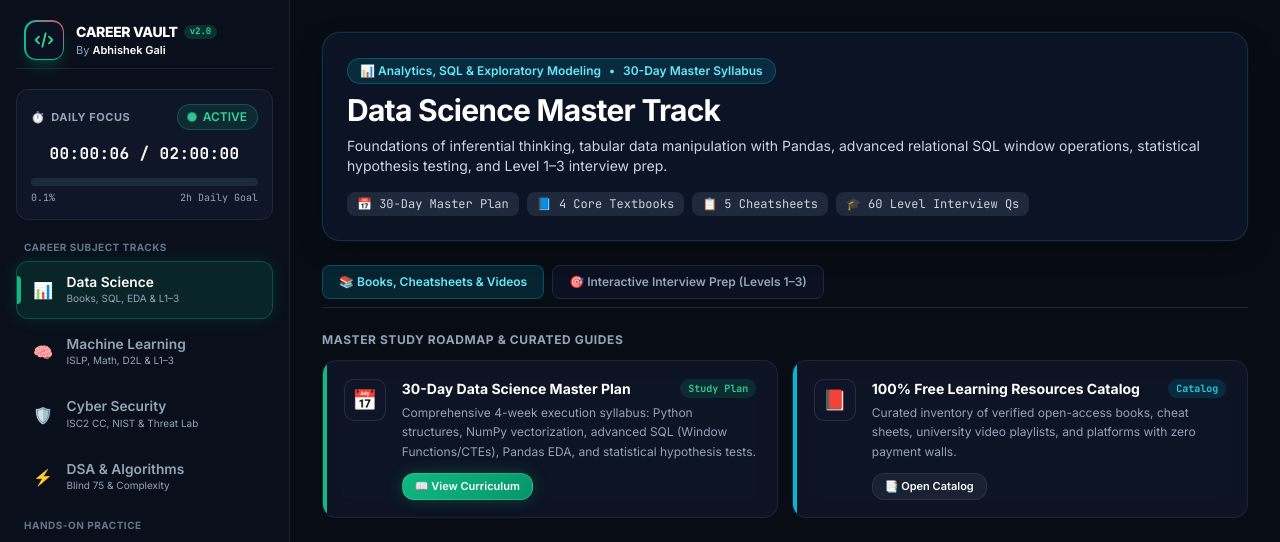
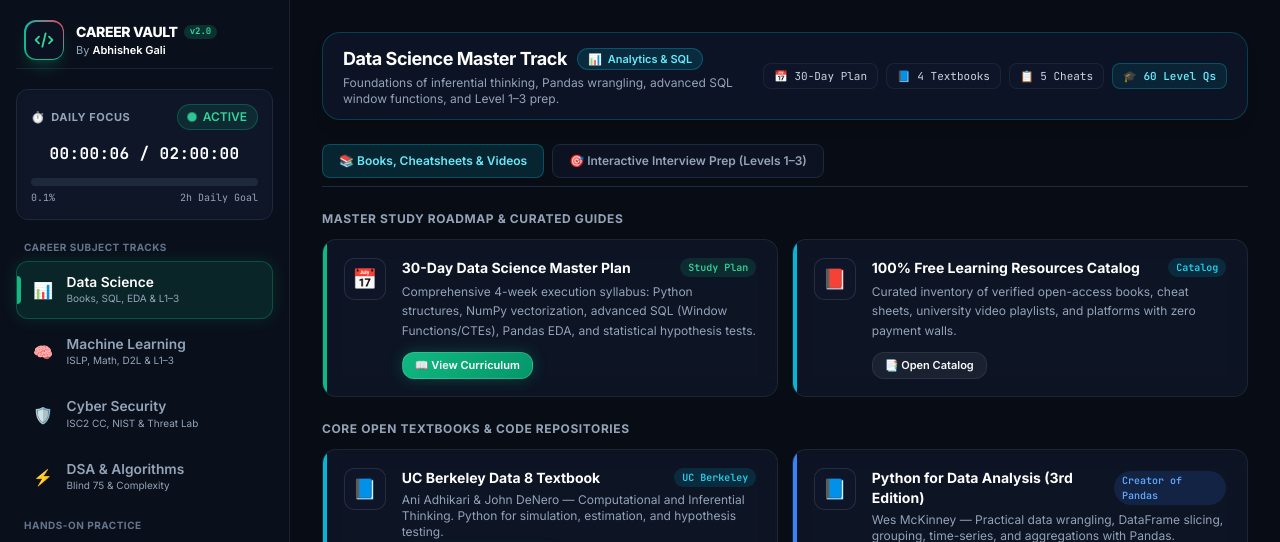
Before and after one commit to Abhishek-Gali/career-learning-vault-web, a FastAPI app: page / in a window 1280 px wide. Shown: the top 542 px of the page. Run offline with FastAPI, Linux system fonts and the light colour scheme; data comes from the database, SQL or seed files in the repository; data that the repository does not hold is empty; some libraries are stand-ins or nearby versions.

Commit message:
style: redesign track hero headers into sleek, compact Refero-style executive toolbars

```diff
--- a/static/css/refero_watermelon.css
+++ b/static/css/refero_watermelon.css
@@ -726,3 +726,19 @@ header.app-header {
   background: #f59e0b;
   box-shadow: 0 0 6px rgba(245, 158, 11, 0.4);
 }
+
+
+
+/* ── Sub-tab Navigation Buttons ────────────────────────────────────────────── */
+.subtab-btn {
+  padding: 0.4rem 0.85rem;
+  border-radius: 8px;
+  font-size: 0.75rem;
+  font-weight: 600;
+  display: inline-flex;
+  align-items: center;
+  gap: 0.4rem;
+  transition: var(--transition-smooth);
+  cursor: pointer;
+  user-select: none;
+}
--- a/templates/index.html
+++ b/templates/index.html
@@ -38,7 +38,7 @@
   </script>
 
   <!-- Refero Design & Watermelon UI Styles -->
-  <link rel="stylesheet" href="/static/css/refero_watermelon.css?v=2.2.0">
+  <link rel="stylesheet" href="/static/css/refero_watermelon.css?v=2.3.0">
 
   <!-- Canvas Confetti CDN -->
   <script src="https://cdn.jsdelivr.net/npm/canvas-confetti@1.9.2/dist/confetti.browser.min.js"></script>
@@ -295,23 +295,24 @@
       <!-- =================================================================== -->
       <section id="view-datascience" class="track-view space-y-6">
         <!-- Hero Header (Clean & Compact, No Picture) -->
-        <div class="glass-panel p-6 relative overflow-hidden border border-cyan-500/20">
-          <div class="space-y-2">
-            <div class="inline-flex items-center gap-2 px-3 py-1 rounded-full bg-cyan-500/15 border border-cyan-500/30 text-cyan-300 text-xs font-semibold">
-              <span>📊 Analytics, SQL & Exploratory Modeling</span>
-              <span>•</span>
-              <span>30-Day Master Syllabus</span>
+        <!-- Compact Sleek Hero Header -->
+        <div class="glass-panel px-5 py-3 relative overflow-hidden border border-cyan-500/25 flex flex-col md:flex-row items-start md:items-center justify-between gap-3 shadow-lg">
+          <div class="space-y-0.5 min-w-0">
+            <div class="flex items-center gap-2.5 flex-wrap">
+              <h1 class="text-base md:text-lg font-bold text-white tracking-tight">Data Science Master Track</h1>
+              <span class="inline-flex items-center gap-1.5 px-2.5 py-0.5 rounded-full bg-cyan-500/15 border border-cyan-500/30 text-cyan-300 text-[11px] font-semibold">
+                <span>📊</span> <span>Analytics & SQL</span>
+              </span>
             </div>
-            <h1 class="text-2xl md:text-3xl font-bold text-white tracking-tight">Data Science Master Track</h1>
-            <p class="text-xs md:text-sm text-slate-300 leading-relaxed max-w-4xl">
-              Foundations of inferential thinking, tabular data manipulation with Pandas, advanced relational SQL window operations, statistical hypothesis testing, and Level 1–3 interview prep.
+            <p class="text-xs text-slate-400">
+              Foundations of inferential thinking, Pandas wrangling, advanced SQL window functions, and Level 1–3 prep.
             </p>
-            <div class="flex flex-wrap items-center gap-2 pt-2 text-xs">
-              <span class="px-2.5 py-1 rounded-lg bg-slate-800 text-slate-300 font-mono">📅 30-Day Master Plan</span>
-              <span class="px-2.5 py-1 rounded-lg bg-slate-800 text-slate-300 font-mono">📘 4 Core Textbooks</span>
-              <span class="px-2.5 py-1 rounded-lg bg-slate-800 text-slate-300 font-mono">📋 5 Cheatsheets</span>
-              <span class="px-2.5 py-1 rounded-lg bg-slate-800 text-slate-300 font-mono">🎓 60 Level Interview Qs</span>
           </div>
+          <div class="flex flex-wrap items-center gap-2 flex-shrink-0">
+            <span class="px-2.5 py-1 rounded-lg bg-slate-900/90 border border-slate-800/80 text-slate-300 font-mono text-[11px]">📅 30-Day Plan</span>
+            <span class="px-2.5 py-1 rounded-lg bg-slate-900/90 border border-slate-800/80 text-slate-300 font-mono text-[11px]">📘 4 Textbooks</span>
+            <span class="px-2.5 py-1 rounded-lg bg-slate-900/90 border border-slate-800/80 text-slate-300 font-mono text-[11px]">📋 5 Cheats</span>
+            <span class="px-2.5 py-1 rounded-lg bg-cyan-500/10 border border-cyan-500/30 text-cyan-300 font-mono text-[11px] font-semibold">🎓 60 Level Qs</span>
           </div>
         </div>
 
@@ -543,21 +544,24 @@
       <!-- VIEW 2: MACHINE LEARNING TRACK                                      -->
       <!-- =================================================================== -->
       <section id="view-ml" class="track-view space-y-6 hidden">
-        <div class="glass-panel p-6 relative overflow-hidden border border-purple-500/20">
-          <div class="space-y-2">
-            <div class="inline-flex items-center gap-2 px-3 py-1 rounded-full bg-purple-500/15 border border-purple-500/30 text-purple-300 text-xs font-semibold">
-              <span>🧠 Supervised, Deep Learning & Mathematical Foundations</span>
+        <!-- Compact Sleek Hero Header -->
+        <div class="glass-panel px-5 py-3 relative overflow-hidden border border-purple-500/25 flex flex-col md:flex-row items-start md:items-center justify-between gap-3 shadow-lg">
+          <div class="space-y-0.5 min-w-0">
+            <div class="flex items-center gap-2.5 flex-wrap">
+              <h1 class="text-base md:text-lg font-bold text-white tracking-tight">Machine Learning & Deep Learning</h1>
+              <span class="inline-flex items-center gap-1.5 px-2.5 py-0.5 rounded-full bg-purple-500/15 border border-purple-500/30 text-purple-300 text-[11px] font-semibold">
+                <span>🧠</span> <span>ISLP & Deep Nets</span>
+              </span>
             </div>
-            <h1 class="text-2xl md:text-3xl font-bold text-white tracking-tight">Machine Learning & Deep Learning</h1>
-            <p class="text-xs md:text-sm text-slate-300 leading-relaxed max-w-4xl">
-              Stanford's Introduction to Statistical Learning (ISLP), Cambridge's Mathematics for Machine Learning, D2L.ai interactive 1000-page deep learning, Stanford CS229/CS230 cheat sheets, and StatQuest visual breakdowns.
+            <p class="text-xs text-slate-400">
+              Stanford ISLP statistical modeling, Cambridge math foundations, D2L.ai, and Level 1–3 interview prep.
             </p>
-            <div class="flex flex-wrap items-center gap-2 pt-2 text-xs">
-              <span class="px-2.5 py-1 rounded-lg bg-slate-800 text-slate-300 font-mono">📘 Stanford ISLP</span>
-              <span class="px-2.5 py-1 rounded-lg bg-slate-800 text-slate-300 font-mono">📘 D2L.ai (1000+ Pages)</span>
-              <span class="px-2.5 py-1 rounded-lg bg-slate-800 text-slate-300 font-mono">📋 Stanford CS229/230</span>
-              <span class="px-2.5 py-1 rounded-lg bg-slate-800 text-slate-300 font-mono">🎓 60 Level Interview Qs</span>
           </div>
+          <div class="flex flex-wrap items-center gap-2 flex-shrink-0">
+            <span class="px-2.5 py-1 rounded-lg bg-slate-900/90 border border-slate-800/80 text-slate-300 font-mono text-[11px]">📘 Stanford ISLP</span>
+            <span class="px-2.5 py-1 rounded-lg bg-slate-900/90 border border-slate-800/80 text-slate-300 font-mono text-[11px]">📐 Cambridge Math</span>
+            <span class="px-2.5 py-1 rounded-lg bg-slate-900/90 border border-slate-800/80 text-slate-300 font-mono text-[11px]">🔥 PyTorch CS230</span>
+            <span class="px-2.5 py-1 rounded-lg bg-purple-500/10 border border-purple-500/30 text-purple-300 font-mono text-[11px] font-semibold">🎓 60 Level Qs</span>
           </div>
         </div>
 
@@ -745,21 +749,24 @@
       <!-- VIEW 3: CYBER SECURITY TRACK                                        -->
       <!-- =================================================================== -->
       <section id="view-cyber" class="track-view space-y-6 hidden">
-        <div class="glass-panel p-6 relative overflow-hidden border border-rose-500/20">
-          <div class="space-y-2">
-            <div class="inline-flex items-center gap-2 px-3 py-1 rounded-full bg-rose-500/15 border border-rose-500/30 text-rose-300 text-xs font-semibold">
-              <span>🛡️ Defensive Operations & Incident Response</span>
+        <!-- Compact Sleek Hero Header -->
+        <div class="glass-panel px-5 py-3 relative overflow-hidden border border-rose-500/25 flex flex-col md:flex-row items-start md:items-center justify-between gap-3 shadow-lg">
+          <div class="space-y-0.5 min-w-0">
+            <div class="flex items-center gap-2.5 flex-wrap">
+              <h1 class="text-base md:text-lg font-bold text-white tracking-tight">Cyber Security & SOC Operations</h1>
+              <span class="inline-flex items-center gap-1.5 px-2.5 py-0.5 rounded-full bg-rose-500/15 border border-rose-500/30 text-rose-300 text-[11px] font-semibold">
+                <span>🛡️</span> <span>SOC & Triage</span>
+              </span>
             </div>
-            <h1 class="text-2xl md:text-3xl font-bold text-white tracking-tight">Cyber Security & SOC Operations</h1>
-            <p class="text-xs md:text-sm text-slate-300 leading-relaxed max-w-4xl">
-              Official ISC2 Certified in Cybersecurity (CC) exam preparation banks, NIST SP 800-61 Rev 2 incident handling guides, NIST CSF 2.0 frameworks, OWASP cheat sheets, and threat forensic playbooks.
+            <p class="text-xs text-slate-400">
+              ISC2 CC exam prep banks, NIST SP 800-61 Rev 2 triage, Wireshark PCAP analysis, and Sysmon hunting.
             </p>
-            <div class="flex flex-wrap items-center gap-2 pt-2 text-xs">
-              <span class="px-2.5 py-1 rounded-lg bg-slate-800 text-slate-300 font-mono">🎓 128 ISC2 CC Exam Qs</span>
-              <span class="px-2.5 py-1 rounded-lg bg-slate-800 text-slate-300 font-mono">📕 NIST SP 800-61 / CSF 2.0</span>
-              <span class="px-2.5 py-1 rounded-lg bg-slate-800 text-slate-300 font-mono">📋 OWASP Series</span>
-              <span class="px-2.5 py-1 rounded-lg bg-slate-800 text-slate-300 font-mono">📦 3 Threat Scenarios</span>
           </div>
+          <div class="flex flex-wrap items-center gap-2 flex-shrink-0">
+            <span class="px-2.5 py-1 rounded-lg bg-slate-900/90 border border-slate-800/80 text-slate-300 font-mono text-[11px]">🎓 128 ISC2 CC Qs</span>
+            <span class="px-2.5 py-1 rounded-lg bg-slate-900/90 border border-slate-800/80 text-slate-300 font-mono text-[11px]">🦈 Wireshark GUI</span>
+            <span class="px-2.5 py-1 rounded-lg bg-slate-900/90 border border-slate-800/80 text-slate-300 font-mono text-[11px]">🔍 Sysmon Hunter</span>
+            <span class="px-2.5 py-1 rounded-lg bg-rose-500/10 border border-rose-500/30 text-rose-300 font-mono text-[11px] font-semibold">📦 3 Scenarios</span>
           </div>
         </div>
 
@@ -851,20 +858,23 @@
       <!-- VIEW 4: DSA & ALGORITHMS TRACK                                      -->
       <!-- =================================================================== -->
       <section id="view-dsa" class="track-view space-y-6 hidden">
-        <div class="glass-panel p-6 relative overflow-hidden border border-amber-500/20">
-          <div class="space-y-2">
-            <div class="inline-flex items-center gap-2 px-3 py-1 rounded-full bg-amber-500/15 border border-amber-500/30 text-amber-300 text-xs font-semibold">
-              <span>⚡ FAANG Curriculum & Algorithm Blueprint</span>
+        <!-- Compact Sleek Hero Header -->
+        <div class="glass-panel px-5 py-3 relative overflow-hidden border border-amber-500/25 flex flex-col md:flex-row items-start md:items-center justify-between gap-3 shadow-lg">
+          <div class="space-y-0.5 min-w-0">
+            <div class="flex items-center gap-2.5 flex-wrap">
+              <h1 class="text-base md:text-lg font-bold text-white tracking-tight">Data Structures & Algorithms (DSA)</h1>
+              <span class="inline-flex items-center gap-1.5 px-2.5 py-0.5 rounded-full bg-amber-500/15 border border-amber-500/30 text-amber-300 text-[11px] font-semibold">
+                <span>⚡</span> <span>FAANG Blueprint</span>
+              </span>
             </div>
-            <h1 class="text-2xl md:text-3xl font-bold text-white tracking-tight">Data Structures & Algorithms (DSA)</h1>
-            <p class="text-xs md:text-sm text-slate-300 leading-relaxed max-w-4xl">
-              NeetCode 150 & Blind 75 Master Roadmap, Python 3 Big-O Time & Space Complexity Reference Card, and Level 1–3 technical interview practice drills.
+            <p class="text-xs text-slate-400">
+              NeetCode 150 & Blind 75 Master Roadmap, Python 3 Big-O Complexity, and Level 1–3 interview drills.
             </p>
-            <div class="flex flex-wrap items-center gap-2 pt-2 text-xs">
-              <span class="px-2.5 py-1 rounded-lg bg-slate-800 text-slate-300 font-mono">🗺️ Blind 75 / NeetCode 150</span>
-              <span class="px-2.5 py-1 rounded-lg bg-slate-800 text-slate-300 font-mono">📊 Big-O Python 3 Matrix</span>
-              <span class="px-2.5 py-1 rounded-lg bg-slate-800 text-slate-300 font-mono">🎓 60 Level Interview Qs</span>
           </div>
+          <div class="flex flex-wrap items-center gap-2 flex-shrink-0">
+            <span class="px-2.5 py-1 rounded-lg bg-slate-900/90 border border-slate-800/80 text-slate-300 font-mono text-[11px]">🗺️ Blind 75 / NeetCode 150</span>
+            <span class="px-2.5 py-1 rounded-lg bg-slate-900/90 border border-slate-800/80 text-slate-300 font-mono text-[11px]">📊 Big-O Matrix</span>
+            <span class="px-2.5 py-1 rounded-lg bg-amber-500/10 border border-amber-500/30 text-amber-300 font-mono text-[11px] font-semibold">🎓 60 Level Qs</span>
           </div>
         </div>
 
@@ -988,34 +998,32 @@
       <!-- =================================================================== -->
       <section id="view-sandbox" class="track-view space-y-5 hidden">
         <!-- Hero Header (Clean & Compact, No Picture) -->
-        <div class="glass-panel p-6 relative overflow-hidden border border-emerald-500/20">
-          <div class="flex flex-col md:flex-row items-start md:items-center justify-between gap-4">
-            <div class="space-y-2">
-              <div class="inline-flex items-center gap-2 px-3 py-1 rounded-full bg-emerald-500/15 border border-emerald-500/30 text-emerald-300 text-xs font-semibold">
-                <span>🚀 10-Platform Coding Fleet</span>
-                <span>•</span>
-                <span>3.0s Subprocess Runner</span>
-                <span>•</span>
-                <span>Python 3.13 Standard Library</span>
+        <!-- Compact Sleek Hero Header -->
+        <div class="glass-panel px-5 py-3 relative overflow-hidden border border-emerald-500/25 flex flex-col md:flex-row items-start md:items-center justify-between gap-4 shadow-lg">
+          <div class="space-y-0.5 min-w-0">
+            <div class="flex items-center gap-2.5 flex-wrap">
+              <h1 class="text-base md:text-lg font-bold text-white tracking-tight">Interactive Python Coding Sandbox</h1>
+              <span class="inline-flex items-center gap-1.5 px-2.5 py-0.5 rounded-full bg-emerald-500/15 border border-emerald-500/30 text-emerald-300 text-[11px] font-semibold">
+                <span>🚀</span> <span>10-Platform Fleet</span>
+              </span>
+              <span class="text-[11px] text-slate-500 font-mono hidden sm:inline">• 3.0s Isolated Runner • Python 3.13</span>
             </div>
-              <h1 class="text-2xl md:text-3xl font-bold text-white tracking-tight">Interactive Python Coding Sandbox</h1>
-              <p class="text-xs md:text-sm text-slate-300 leading-relaxed max-w-3xl">
-                312 curated, interview-grade coding challenges from Placement Prep, GUVI, HackerRank, LeetCode, GeeksforGeeks, Codewars, HackerEarth, CodeChef, Programiz, and W3Schools.
+            <p class="text-xs text-slate-400">
+              312 curated challenges from Placement Prep, GUVI, HackerRank, LeetCode, GfG, Codewars, HackerEarth, CodeChef, Programiz, and W3Schools.
             </p>
           </div>
-            <!-- Global Completion Progress Card -->
-            <div class="flex-shrink-0 p-3.5 rounded-xl bg-slate-900/90 border border-emerald-500/30 min-w-[220px] shadow-lg">
-              <div class="flex items-center justify-between text-xs mb-1.5">
+          <!-- Compact Global Completion Progress Card -->
+          <div class="flex-shrink-0 px-3.5 py-1.5 rounded-lg bg-slate-900/90 border border-emerald-500/30 min-w-[200px] shadow">
+            <div class="flex items-center justify-between text-[11px] mb-1">
               <span class="text-slate-400 font-semibold">Track Completion</span>
               <span id="global-solved-count" class="text-emerald-400 font-mono font-bold">0 / 312</span>
             </div>
-              <div class="w-full bg-slate-800 rounded-full h-2 overflow-hidden mb-1.5">
-                <div id="global-progress-bar" class="bg-gradient-to-r from-emerald-500 to-teal-400 h-2 rounded-full transition-all duration-500" style="width: 0%"></div>
+            <div class="w-full bg-slate-800 rounded-full h-1.5 overflow-hidden mb-1">
+              <div id="global-progress-bar" class="bg-gradient-to-r from-emerald-500 to-teal-400 h-1.5 rounded-full transition-all duration-500" style="width: 0%"></div>
             </div>
-              <div class="flex items-center justify-between text-[11px] text-slate-400">
+            <div class="flex items-center justify-between text-[10px] text-slate-400">
               <span>Target: 312 Solved</span>
               <span id="global-solved-percent" class="text-emerald-300 font-mono">0.0%</span>
-              </div>
             </div>
           </div>
         </div>
@@ -1242,16 +1250,23 @@
       <!-- VIEW 6: VAULT LIBRARY (ALL PDFS & CHEATSHEETS)                      -->
       <!-- =================================================================== -->
       <section id="view-library" class="track-view space-y-6 hidden">
-        <div class="glass-panel p-6 space-y-2 border border-cyan-500/20">
-          <div class="inline-flex items-center gap-2 px-3 py-1 rounded-full bg-cyan-500/15 border border-cyan-500/30 text-cyan-300 text-xs font-semibold">
-            <span>📁 Centralized Resource Repository</span>
-            <span>•</span>
-            <span>100% Free & Legal</span>
+        <!-- Compact Sleek Hero Header -->
+        <div class="glass-panel px-5 py-3 relative overflow-hidden border border-cyan-500/25 flex flex-col md:flex-row items-start md:items-center justify-between gap-3 shadow-lg">
+          <div class="space-y-0.5 min-w-0">
+            <div class="flex items-center gap-2.5 flex-wrap">
+              <h1 class="text-base md:text-lg font-bold text-white tracking-tight">Vault Library: Textbooks & Cheat Sheets</h1>
+              <span class="inline-flex items-center gap-1.5 px-2.5 py-0.5 rounded-full bg-cyan-500/15 border border-cyan-500/30 text-cyan-300 text-[11px] font-semibold">
+                <span>📁</span> <span>100% Free & Legal</span>
+              </span>
             </div>
-          <h1 class="text-2xl md:text-3xl font-bold text-white tracking-tight">Vault Library: Textbooks & Cheat Sheets</h1>
-          <p class="text-xs md:text-sm text-slate-300">
+            <p class="text-xs text-slate-400">
               Instant 1-click access to all 28+ open textbooks, cheat sheets, official documentation, and curated study guides.
             </p>
+          </div>
+          <div class="flex items-center gap-2 flex-shrink-0">
+            <span class="px-2.5 py-1 rounded-lg bg-slate-900/90 border border-slate-800/80 text-slate-300 font-mono text-[11px]">📘 16 Textbooks</span>
+            <span class="px-2.5 py-1 rounded-lg bg-slate-900/90 border border-slate-800/80 text-slate-300 font-mono text-[11px]">📋 12 Cheatsheets</span>
+          </div>
         </div>
 
         <div class="space-y-4">
@@ -1267,7 +1282,7 @@
   </div>
 
   <!-- App Scripts -->
-  <script src="/static/js/timer.js?v=2.2.0"></script>
-  <script src="/static/js/app.js?v=2.2.0"></script>
+  <script src="/static/js/timer.js?v=2.3.0"></script>
+  <script src="/static/js/app.js?v=2.3.0"></script>
 </body>
 </html>
```
Lines whose indentation alone changed are shown as unchanged.
